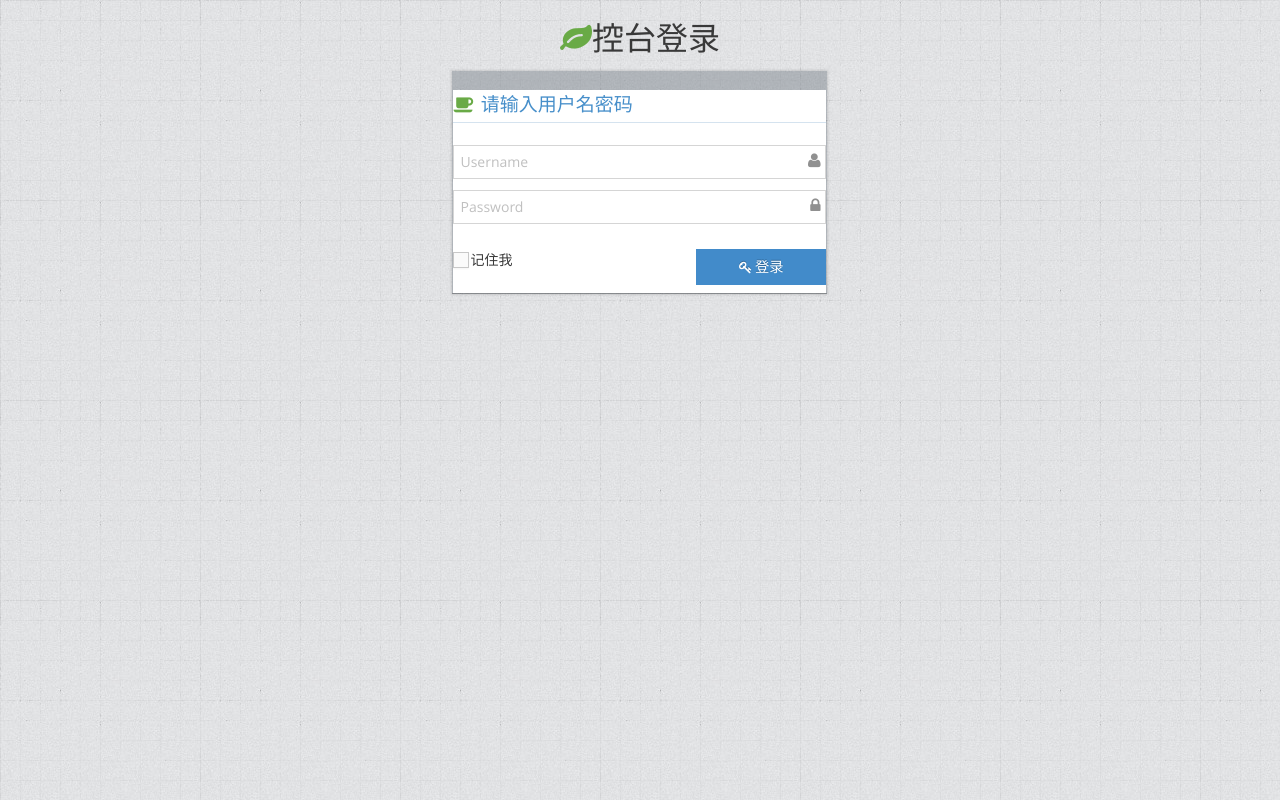
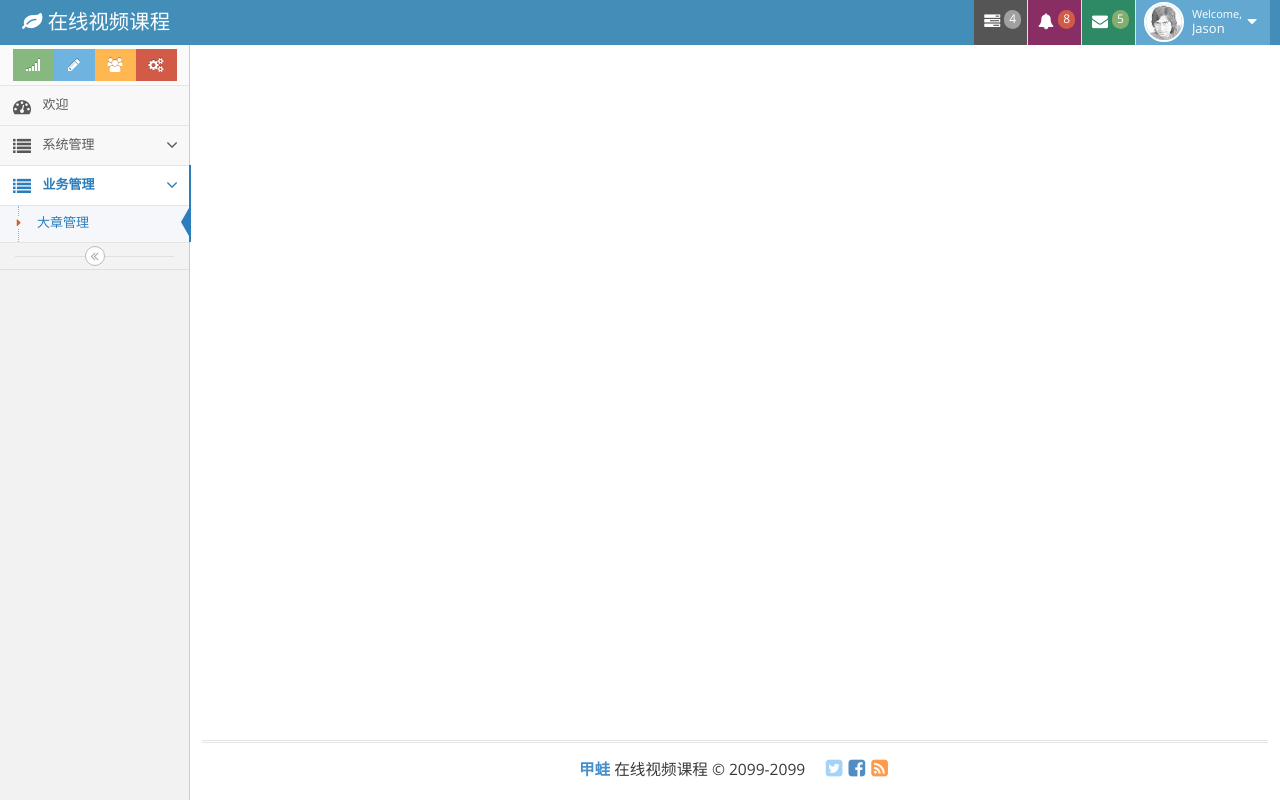
Before and after one commit to panzehaopzh/course, a Vue app in the folder admin/: page / in a window 1280 px wide. Before the commit this address led to /login. Built offline with nearby package versions, Linux system fonts and the light colour scheme.

Commit message:
1.路由修改，去掉/admin

```diff
--- a/admin/src/router.js
+++ b/admin/src/router.js
@@ -1,29 +1,31 @@
-import Vue from 'vue'
-import Router from 'vue-router'
-import Login from './views/login.vue'
-import Admin from './views/admin.vue'
-import Welcome from './views/admin/welcome.vue'
-import Chapter from './views/admin/chapter.vue'
+import Vue from "vue"
+import Router from "vue-router"
+import Login from "./views/login.vue"
+import Admin from "./views/admin.vue"
+import Welcome from "./views/admin/welcome.vue"
+import Chapter from "./views/admin/chapter.vue"
 
 Vue.use(Router);
 
 export default new Router({
-    mode: 'history',
+    mode: "history",
     base: process.env.BASE_URL,
     routes: [{
-        path: '*',
+        path: "*",
         redirect: "/login",
     },{
-        path: '/login',
+        path: "/login",
         component: Login
     },{
-        path: '/admin',
+        path: "/",
+        name: "admin",
         component: Admin,
         children: [{
-            path: 'welcome',
+            path: "welcome",
+            name: "welcome",
             component: Welcome,
         },{
-            path: 'business/chapter',
+            path: "business/chapter",
             component: Chapter,
         }]
     }]
--- a/admin/src/views/admin.vue
+++ b/admin/src/views/admin.vue
@@ -353,7 +353,7 @@
 
         <ul class="nav nav-list">
           <li class="" id="welcome-sidebar">
-            <router-link to="/admin/welcome">
+            <router-link to="/welcome">
               <i class="menu-icon fa fa-tachometer"></i>
               <span class="menu-text"> 欢迎 </span>
             </router-link>
@@ -404,7 +404,7 @@
 
             <ul class="submenu">
               <li class="active" id="business-chapter-sidebar">
-                <router-link to="/admin/business/chapter">
+                <router-link to="/business/chapter">
                   <i class="menu-icon fa fa-caret-right"></i>
                   大章管理
                 </router-link>
--- a/admin/src/views/login.vue
+++ b/admin/src/views/login.vue
@@ -83,7 +83,7 @@
     },
     methods: {
         login () {
-            this.$router.push("/admin")
+            this.$router.push("/welcome")
         }
     }
   }
```
